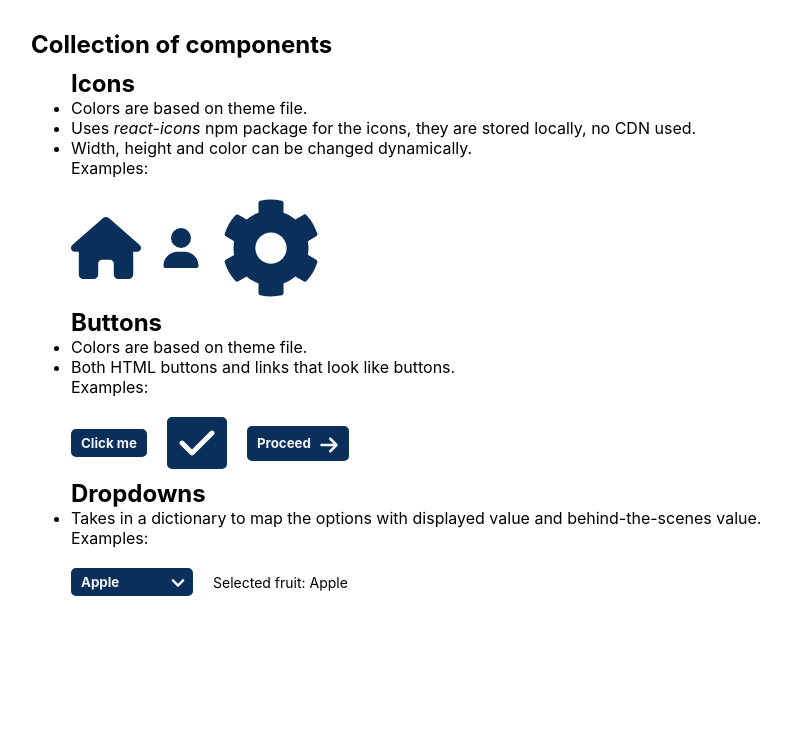
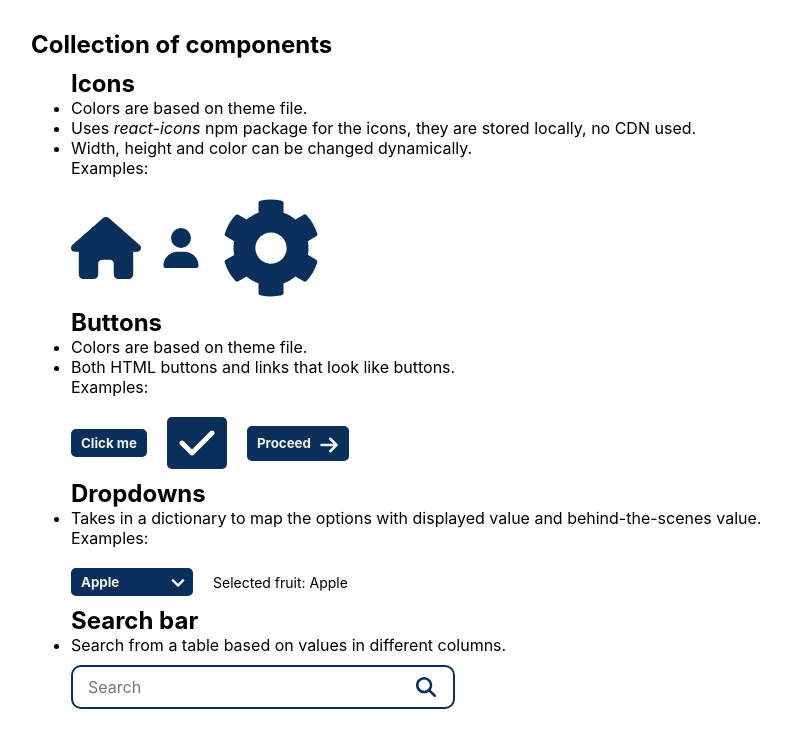
Before and after one commit to Mikael-Kolehmainen/component-libraries, a React (Vite) app in the folder react/: page / in a window 1280 px wide. Shown: the top 748 px of the page, without its empty margins (97-888 px from the left). Built offline with nearby package versions, Linux system fonts and the light colour scheme.

Commit message:
Search bar component

```diff
--- a/react/src/components/icon/icon.component.tsx
+++ b/react/src/components/icon/icon.component.tsx
@@ -1,16 +1,17 @@
 import { IconContainer } from "./icon.styles";
 
 interface IconProps {
-  IconComponent: React.FC;
+  IconComponent: React.FC
+  onClick?: () => void
   width?: string
   height?: string
   color?: string
   style?: React.CSSProperties
 }
 
-const Icon = ({ IconComponent, width='70px', height='70px', color, style }: IconProps) => {
+const Icon = ({ IconComponent, onClick, width='70px', height='70px', color, style }: IconProps) => {
   return (
-    <IconContainer $width={width} $height={height} $color={color}>
+    <IconContainer onClick={onClick} $width={width} $height={height} $color={color}>
       <IconComponent style={style} />
     </IconContainer>
   );
--- a/react/src/components/icon/icon.styles.tsx
+++ b/react/src/components/icon/icon.styles.tsx
@@ -3,7 +3,7 @@ import styled from "styled-components";
 interface IconContainerProps {
   $width: string;
   $height: string;
-  $color: string
+  $color?: string;
 }
 
 export const IconContainer = styled.div<IconContainerProps>`
--- /dev/null
+++ b/react/src/components/searchBar/searchBar.component.tsx
@@ -0,0 +1,44 @@
+import { Dispatch, SetStateAction } from "react";
+import { FaMagnifyingGlass, FaXmark } from "react-icons/fa6";
+import Icon from "../icon/icon.component";
+import { SearchBarContainer, SearchBarIconContainer, SearchBarInput } from "./searchBar.styles";
+
+interface SearchBarProps {
+  placeholder: string
+  searchValue: string
+  setSearchValue: Dispatch<SetStateAction<string>>
+  width?: string
+}
+
+const SearchBar = ({ placeholder, searchValue, setSearchValue, width = "350px" }: SearchBarProps) => {
+  return (
+    <SearchBarContainer>
+      <SearchBarInput
+        placeholder={placeholder}
+        width={width}
+        value={searchValue}
+        onChange={(event) => setSearchValue(event.target.value)}
+      />
+      <SearchBarIconContainer>
+        {searchValue ?
+          <Icon
+            IconComponent={FaXmark}
+            width="20px"
+            height="20px"
+            onClick={() => setSearchValue("")}
+            style={{ cursor: "pointer" }}
+          />
+        :
+          <Icon
+            IconComponent={FaMagnifyingGlass}
+            width="20px"
+            height="20px"
+            style={{ pointerEvents: "none" }}
+          />
+        }
+      </SearchBarIconContainer>
+    </SearchBarContainer>
+  );
+};
+
+export default SearchBar;
--- /dev/null
+++ b/react/src/components/searchBar/searchBar.styles.tsx
@@ -0,0 +1,33 @@
+import styled from "styled-components";
+
+export const SearchBarContainer = styled.div`
+  position: relative;
+  margin: 10px 0;
+  width: fit-content;
+  height: fit-content;
+`;
+
+export const SearchBarIconContainer = styled.div`
+  position: absolute;
+  top: 50%;
+  left: 92.5%;
+  transform: translate(-50%, -50%);
+  color: ${(props) => props.theme.buttonBackgroundColor};
+`;
+
+interface SearchBarInputProps {
+  width: string;
+}
+
+export const SearchBarInput = styled.input<SearchBarInputProps>`
+  padding: 10px 15px;
+  font-size: 16px;
+  border: 2px solid ${(props) => props.theme.buttonBackgroundColor};
+  border-radius: 10px;
+  outline: none;
+  width: ${(props) => props.width};
+
+  &:focus-visible {
+    border: 2px solid ${(props) => props.theme.buttonBackgroundHoverColor};
+  }
+`;
--- a/react/src/routes/home/home.component.tsx
+++ b/react/src/routes/home/home.component.tsx
@@ -6,8 +6,10 @@ import { Container } from "./home.styles";
 import Button from "../../components/button/button.component";
 import Dropdown from "../../components/drodpown/dropdown.component";
 import Dictionary from "../../types/Dictionary";
+import SearchBar from "../../components/searchBar/searchBar.component";
 
 const Home = () => {
+  // Dropdown stuff
   const fruits = {
     apple: "Apple",
     orange: "Orange",
@@ -15,6 +17,9 @@ const Home = () => {
     watermelon: "Watermelon"
   } as Dictionary<string, string>;
   const [selectedFruit, setSelectedFruit] = useState<keyof typeof fruits>(Object.keys(fruits)[0]);
+
+  // searchBar stuff
+  const [searchBarValue, setSearchBarValue] = useState<string>("");
 
   return (
     <section>
@@ -65,6 +70,17 @@ const Home = () => {
           <p>Selected fruit: {fruits[selectedFruit]}</p>
         </Container>
       </article>
+      <article>
+        <h2>Search bar</h2>
+        <ul>
+          <li>Search from a table based on values in different columns.</li>
+        </ul>
+        <SearchBar
+          placeholder="Search"
+          searchValue={searchBarValue}
+          setSearchValue={setSearchBarValue}
+        />
+      </article>
     </section>
   );
 };
```
